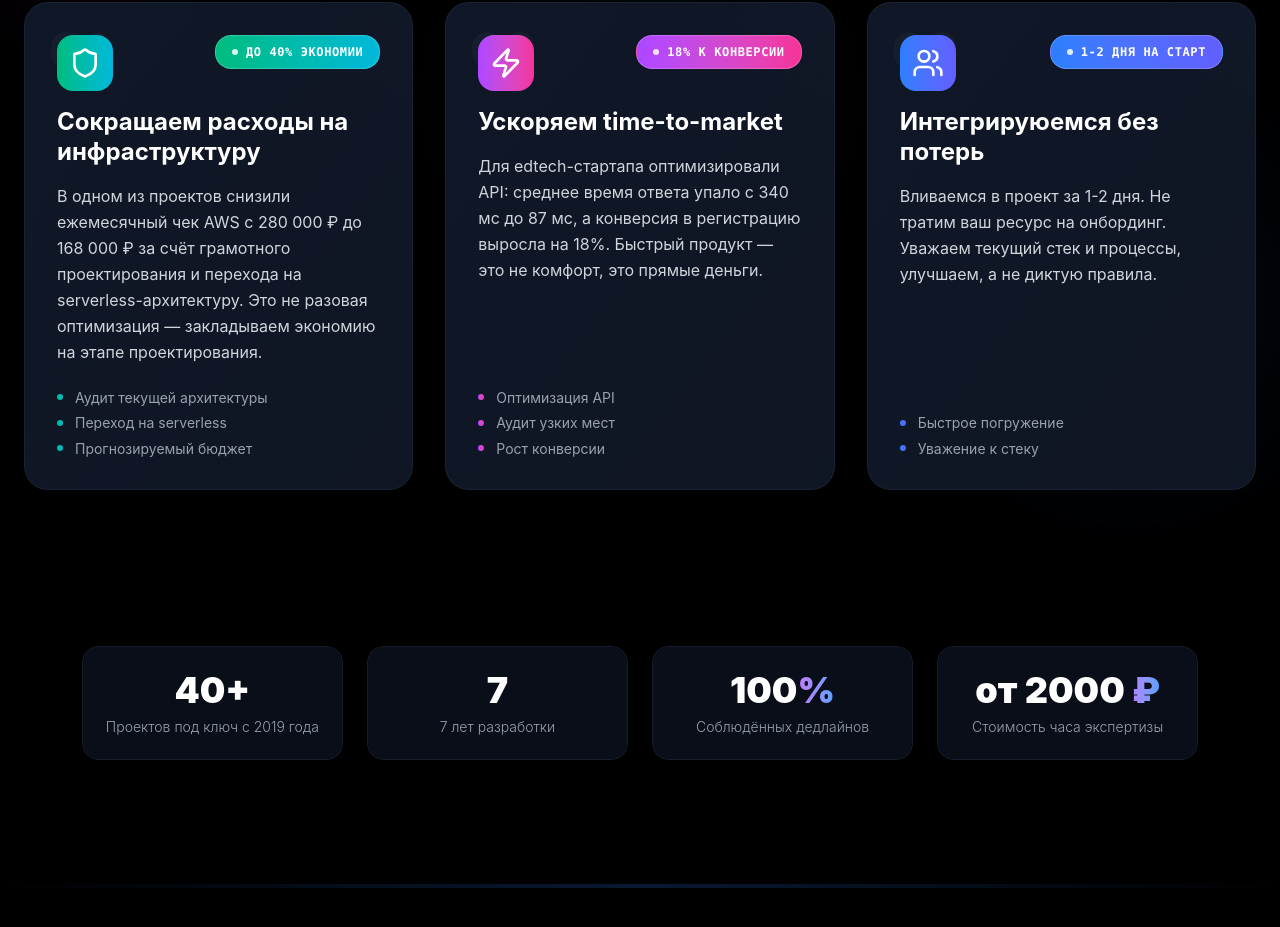
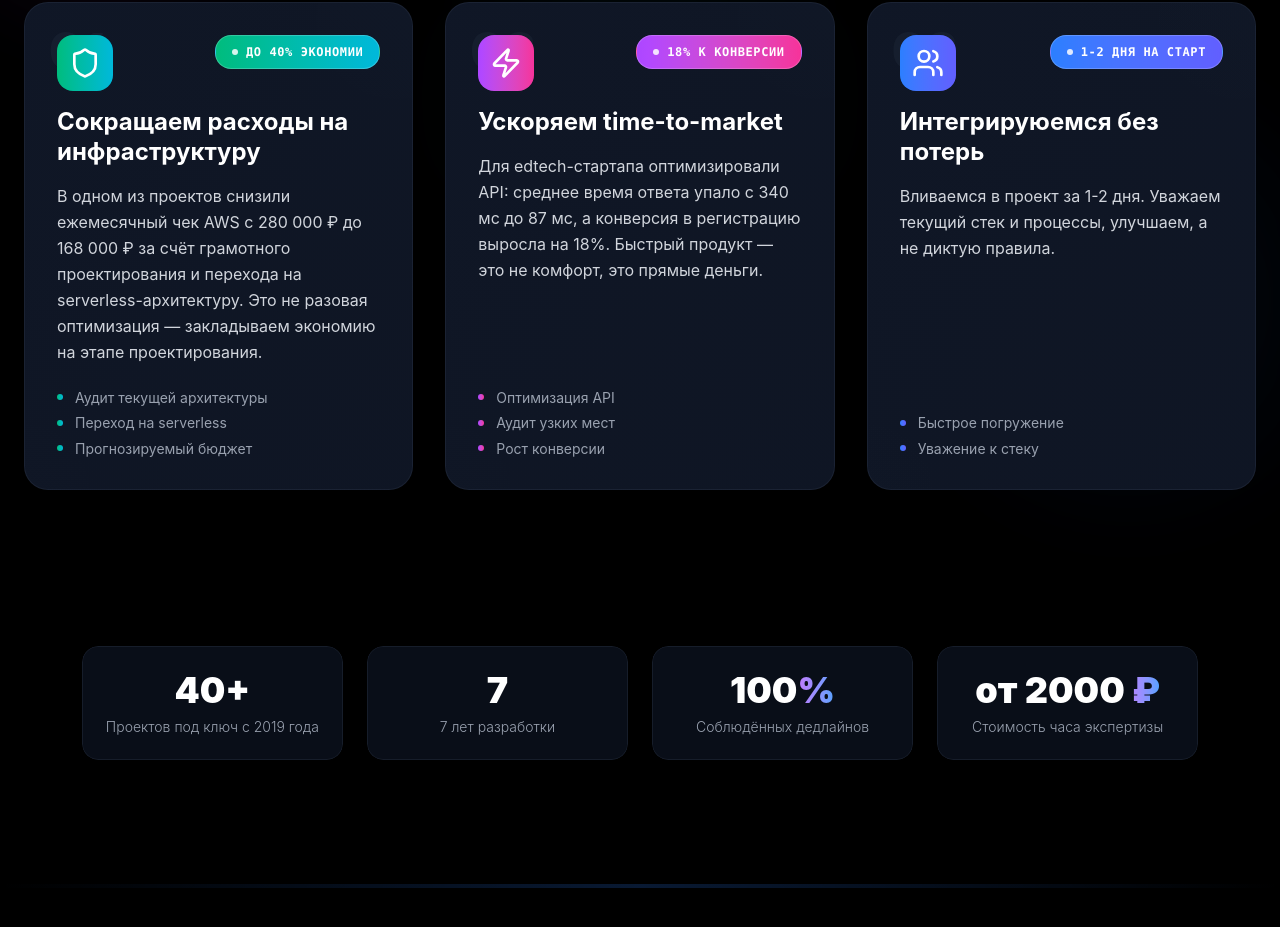
Before and after one commit to MicoNext/MicoNext, a React (Vite) app: page / in a window 1280 px wide. Shown: the part 1494-2421 px from the top of the page. Built offline with nearby package versions, Linux system fonts and the light colour scheme.

Commit message:
edit data

```diff
--- a/src/data.ts
+++ b/src/data.ts
@@ -49,7 +49,7 @@ export const siteData = {
       },
       {
         title: "Интегрируюемся без потерь",
-        description: "Вливаемся в проект за 1-2 дня. Не тратим ваш ресурс на онбординг. Уважаем текущий стек и процессы, улучшаем, а не диктую правила.",
+        description: "Вливаемся в проект за 1-2 дня. Уважаем текущий стек и процессы, улучшаем, а не диктую правила.",
         metric: "1-2 ДНЯ НА СТАРТ",
         gradient: "from-blue-500 to-indigo-500",
         icon: Users,
```
